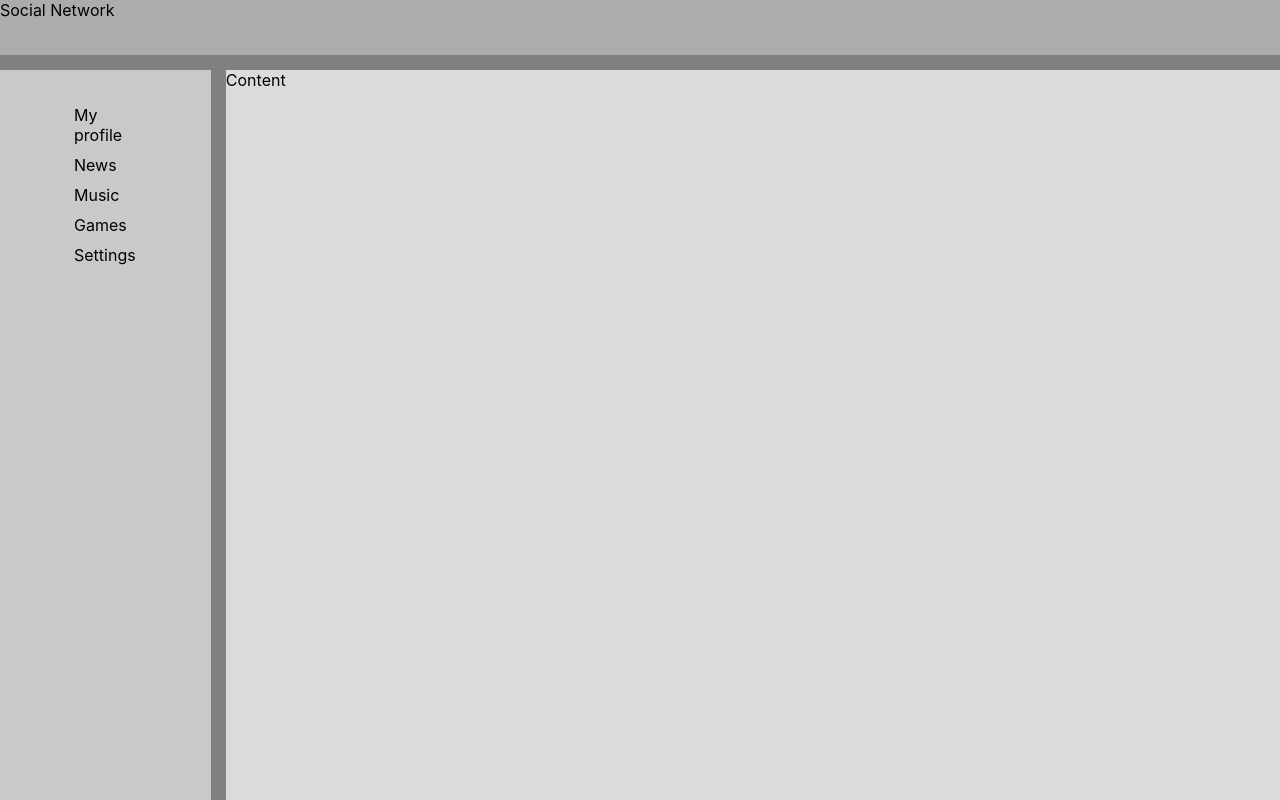
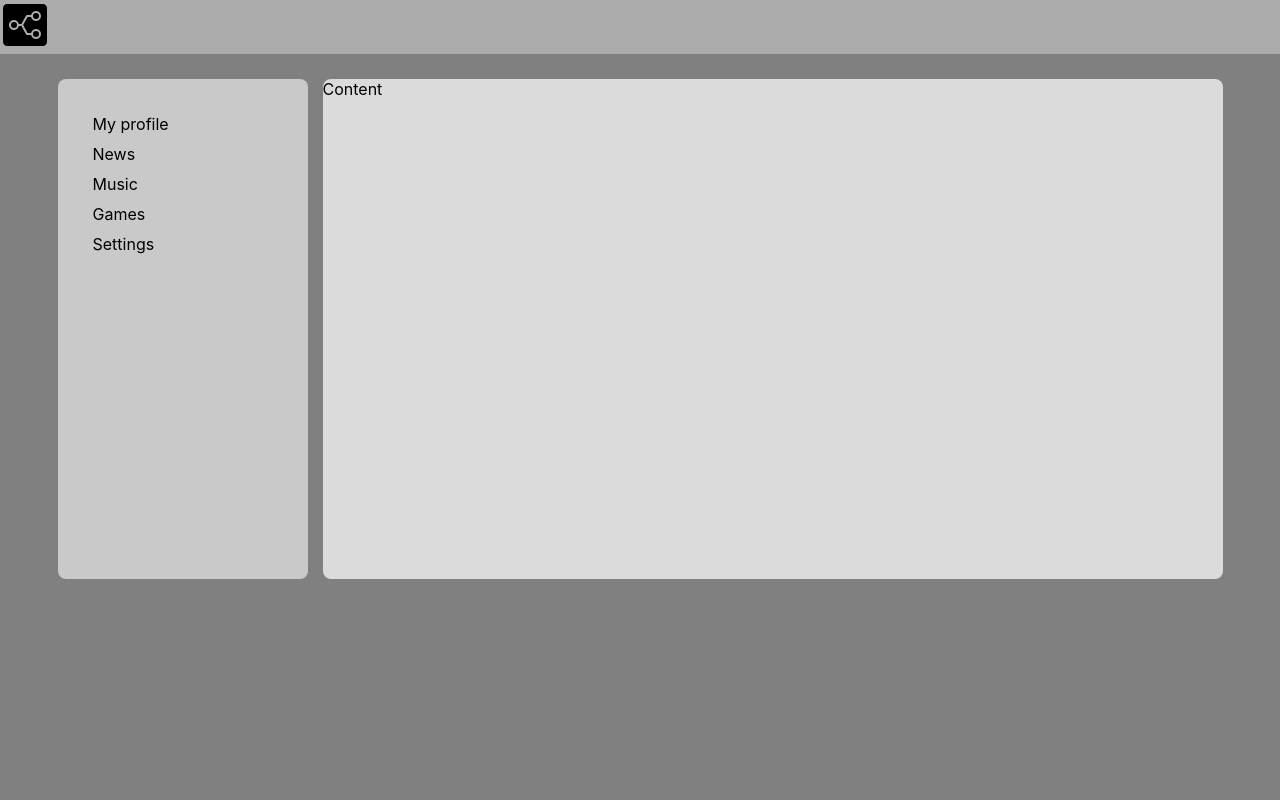
Before and after one commit to alexander1934/react-app1, a React (Create React App) app: page / in a window 1280 px wide. Shown: the top 800 px of the page. Built offline with nearby package versions, Linux system fonts and the light colour scheme.

Commit message:
Design update v.0.1

```diff
--- a/src/Components/App/App.css
+++ b/src/Components/App/App.css
@@ -1,9 +1,10 @@
 .app-wrapper {
   display: grid;
   grid-template:
-   [start] "header header" 55px [row2]
-   [row2]  "side content" 800px [row-end] / 1fr 5fr;
+   [start]  "side content" minmax(500px, max-content) [row-end] / 250px 900px;
    grid-gap: 15px;
    background-color: gray;
    height: 1080px;
+   justify-content: center;
+   padding-top: 25px;
 }
--- a/src/Components/App/App.js
+++ b/src/Components/App/App.js
@@ -6,10 +6,12 @@ import Sidebar from "../Sidebar/Sidebar";
 
 const App = () => {
   return (
-    <div className="app-wrapper">
+    <div /* className="app-wrapper" */>
       <Header />
+      <div className="app-wrapper">
       <Sidebar />
       <Content />
+      </div>
     </div>
   );
 };
--- a/src/Components/Content/Content.module.css
+++ b/src/Components/Content/Content.module.css
@@ -1,4 +1,5 @@
 .text {
     background-color: rgb(219, 219, 219);
     grid-area: content;
+    border-radius: 8px;
 }
--- a/src/Components/Header/Header.js
+++ b/src/Components/Header/Header.js
@@ -1,8 +1,14 @@
+import logo from "../../logo.svg";
 import header from "./Header.module.css";
 
 const Header = () => {
   return (
-  <div className={header.block}><div className={header.content}>Social Network</div></div>
+  <div className={header.block}>
+    <div className={header.logo}>
+      <img src={logo}></img>
+    </div>
+    <div className={header.content}></div>
+    </div>
   );
 };
 
--- a/src/Components/Header/Header.module.css
+++ b/src/Components/Header/Header.module.css
@@ -1,5 +1,4 @@
 .block {
     background-color: rgb(172, 172, 172);
     grid-area: header;
-
 }
--- a/src/Components/Sidebar/Sidebar.module.css
+++ b/src/Components/Sidebar/Sidebar.module.css
@@ -1,7 +1,8 @@
 .list {
     background-color: rgb(201, 201, 201);
     grid-area: side;
-    padding: 30px 69px;
+    padding: 30px 30px;
+    border-radius: 8px;
 }
 
 .item {
```
Also changed, not shown: src/logo.svg.
